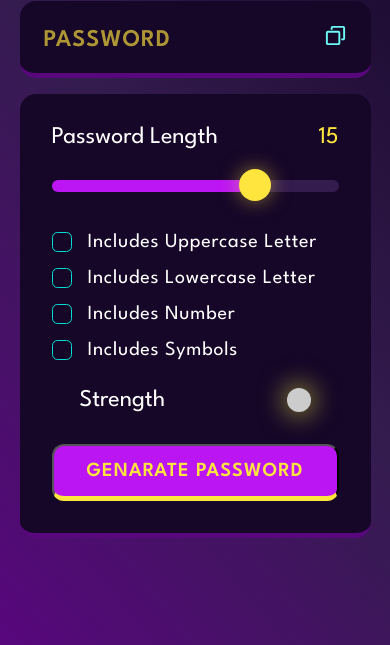
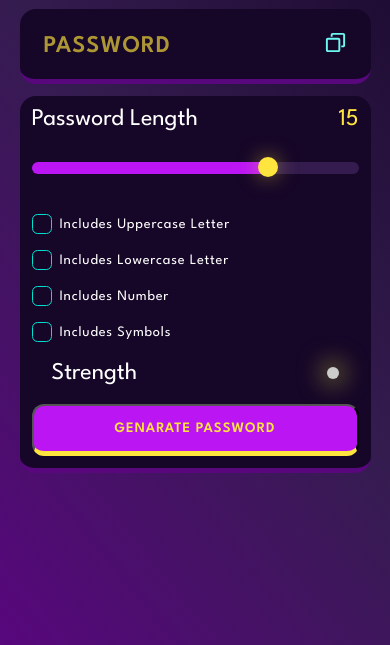
Before and after one commit to Asaini-AIML/Password-Generator, a plain HTML site: page index.html in a window 390 px wide. Shown: the part 199-844 px from the top of the page. Drawn offline with Linux system fonts and the light colour scheme.

Commit message:
media queries

```diff
--- a/style.css
+++ b/style.css
@@ -257,3 +257,154 @@ h1{
     background-color: var(--dk-violet);
     box-shadow: 0px 0px 25px 5px rgba(255, 229, 61, 0.80);
 }
+
+/* Base styles (already defined by you) */
+/* Add your existing styles here */
+
+/* Media Queries */
+
+/* Medium devices (tablets, 768px and up) */
+@media (max-width: 768px) {
+    /* Adjust container width for medium devices */
+    .container {
+        max-width: 80%;
+    }
+
+    /* Adjust font size for headings and other text elements */
+    h1 {
+        font-size: 1.75rem;
+    }
+
+    .display {
+        font-size: 1.25rem;
+    }
+
+    .length-container p,
+    .strength-container p,
+    .check label {
+        font-size: 1.2rem;
+    }
+
+    .generateButton {
+        font-size: 1.15rem;
+    }
+
+    /* Adjust button and slider sizes */
+    .slider::-webkit-slider-thumb {
+        height: 1.75rem;
+        width: 1.75rem;
+    }
+
+    .indicator {
+        width: 1.25rem;
+        height: 1.25rem;
+    }
+
+    /* Adjust padding for smaller elements */
+    .input-container {
+        padding: 1.5rem;
+    }
+}
+
+/* Small devices (phones, 576px and up) */
+@media (max-width: 576px) {
+    /* Adjust container width for small devices */
+    .container {
+        max-width: 95%;
+    }
+
+    /* Adjust font size for smaller devices */
+    h1 {
+        font-size: 1.5rem;
+    }
+
+    .display {
+        font-size: 1rem;
+    }
+
+    .length-container p,
+    .strength-container p,
+    .check label {
+        font-size: 1rem;
+    }
+
+    .generateButton {
+        font-size: 1rem;
+    }
+
+    /* Adjust slider and button sizes */
+    .slider::-webkit-slider-thumb {
+        height: 1.5rem;
+        width: 1.5rem;
+    }
+
+    .indicator {
+        width: 1rem;
+        height: 1rem;
+    }
+
+    /* Adjust padding and margin for smaller elements */
+    .input-container {
+        padding: 1rem;
+    }
+
+    .display-container {
+        margin: 0.75rem 0;
+    }
+
+    .strength-container {
+        margin: 1.25rem;
+    }
+
+    /* Adjust spacing and gaps */
+    .check {
+        gap: 0.75rem;
+    }
+}
+
+/* Extra Small devices (phones, less than 480px) */
+@media (max-width: 480px) {
+    /* Further adjustments for very small devices */
+    h1 {
+        font-size: 1.25rem;
+    }
+
+    .display {
+        font-size: 0.9rem;
+    }
+
+    .length-container p,
+    .strength-container p,
+    .check label {
+        font-size: 0.9rem;
+    }
+
+    .generateButton {
+        font-size: 0.9rem;
+    }
+
+    /* Adjust slider and button sizes */
+    .slider::-webkit-slider-thumb {
+        height: 1.25rem;
+        width: 1.25rem;
+    }
+
+    .indicator {
+        width: 0.75rem;
+        height: 0.75rem;
+    }
+
+    /* Adjust padding and margin for smaller elements */
+    .input-container {
+        padding: 0.75rem;
+    }
+
+    .display-container {
+        padding-top: 0.25rem;
+    }
+
+    /* Adjust spacing and gaps */
+    .check {
+        gap: 0.5rem;
+    }
+}
```
